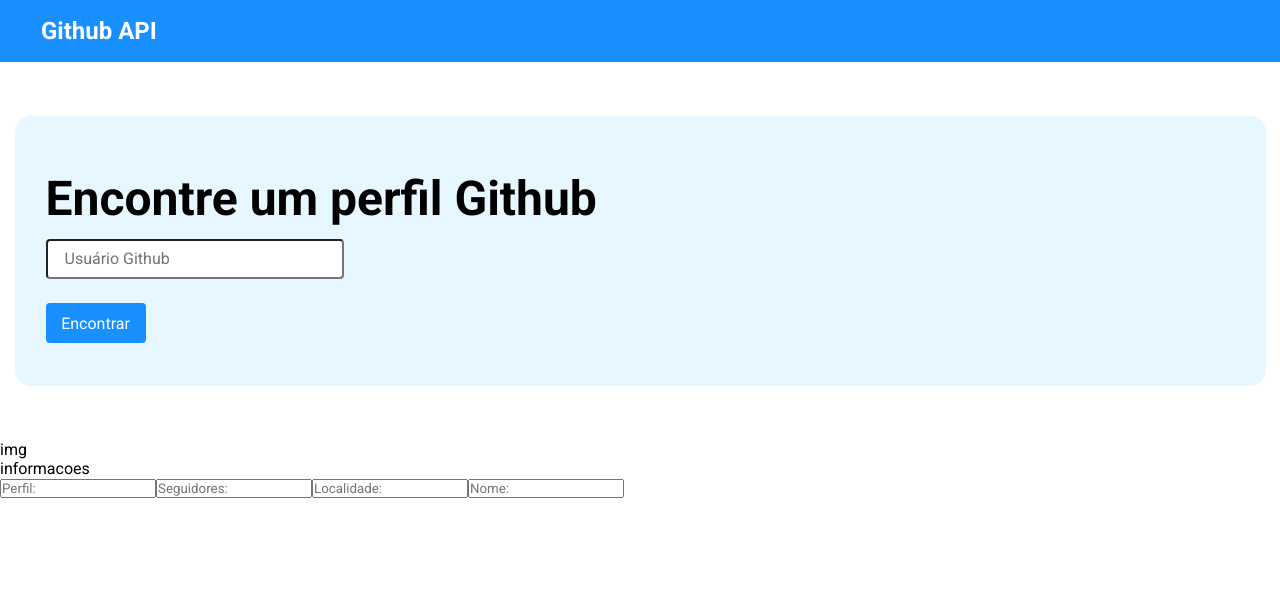
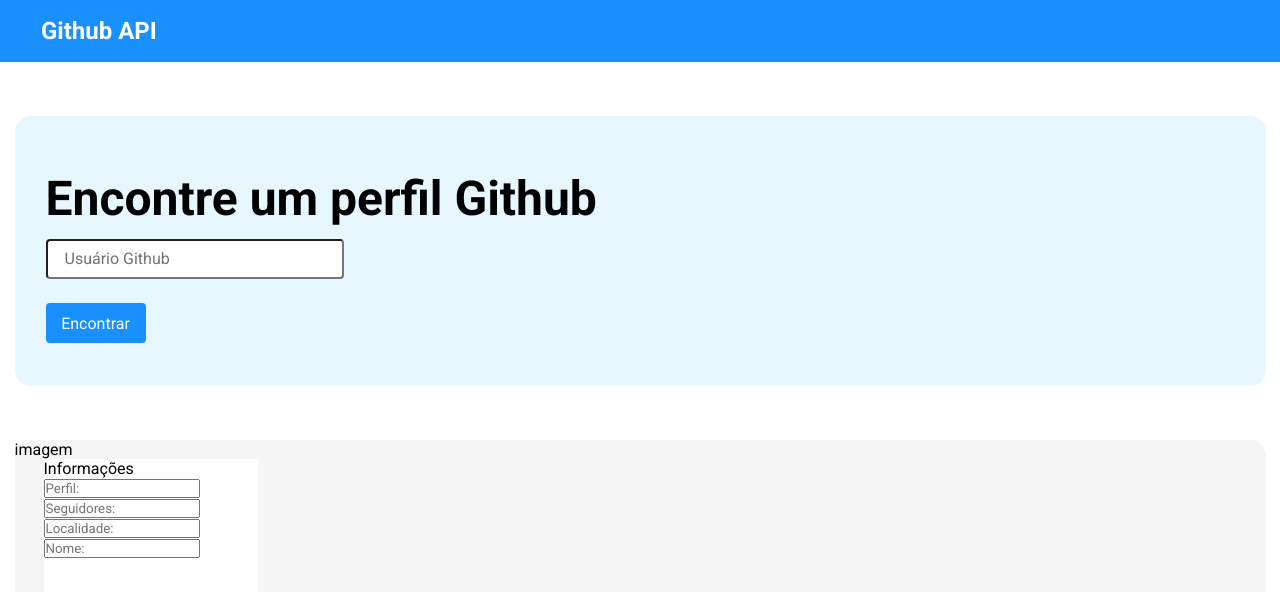
Before and after one commit to MiltonRafaeel/react-hooks-desafio3, a React (Vite) app: page /before/after in a window 1280 px wide. Shown: the top 592 px of the page. Built offline with nearby package versions, Linux system fonts and the light colour scheme.

Commit message:
Testing CardProfileResult

```diff
--- a/src/components/CardProfileResult/index.tsx
+++ b/src/components/CardProfileResult/index.tsx
@@ -5,18 +5,29 @@
     return (
         <main className="card-result-container">
             <section className="card-result-content">
-                <div className="custom-title-card-find-profile-result">
-                    img
+                <div className="custom-card-find-profile-result">
+                    imagem
                 </div>
-                <div>
-                    <div>
-                        informacoes
+                <div className="card--wthite">
+                    <div className="custom-color-font">
+                        <p>Informações</p>
                     </div>
                     <form action="">
-                        <input type="text" placeholder="Perfil:" />
-                        <input type="text" placeholder="Seguidores:" />
-                        <input type="text" placeholder="Localidade:" />
-                        <input type="text" placeholder="Nome:" />
+                        <div>
+                            <input type="text" placeholder="Perfil:" />
+                        </div>
+
+                        <div>
+                            <input type="text" placeholder="Seguidores:" />
+                        </div>
+
+                        <div>
+                            <input type="text" placeholder="Localidade:" />
+                        </div>
+
+                        <div>
+                            <input type="text" placeholder="Nome:" />
+                        </div>
                     </form>
                 </div>
             </section>
--- a/src/components/CardProfileResult/styles.css
+++ b/src/components/CardProfileResult/styles.css
@@ -0,0 +1,18 @@
+.card-result-container {
+    width: 100%;
+    max-width: 1251px;
+    height: 270px;
+    display: flex;
+    background-color: var(--bg-color-quartenary);
+    border-radius: 16px;
+    margin: 54px auto;
+}
+
+.card--wthite {
+    align-items: center;
+    width: 100%;
+    max-width: 902px;
+    height: 247px;
+    background-color: var(--bg-color-quinternary);
+    margin: auto 29px;
+}
--- a/src/components/FindButton/index.tsx
+++ b/src/components/FindButton/index.tsx
@@ -9,7 +9,7 @@
 
     return (
         <section className="custom-button find-button">
-            <Link to="/after">
+            <Link to="after">
                 {button}
             </Link>
         </section>
--- a/src/index.css
+++ b/src/index.css
@@ -5,6 +5,7 @@
     --bg-color-secondary: #F7F9FA;
     --bg-color-tertiary: #E6F7FF;
     --bg-color-quartenary: #F5F5F5;
+    --bg-color-quinternary: #fff;
 
     --font-color-primary: #000;
     --font-color-secondary: #7E7E7E;
```
